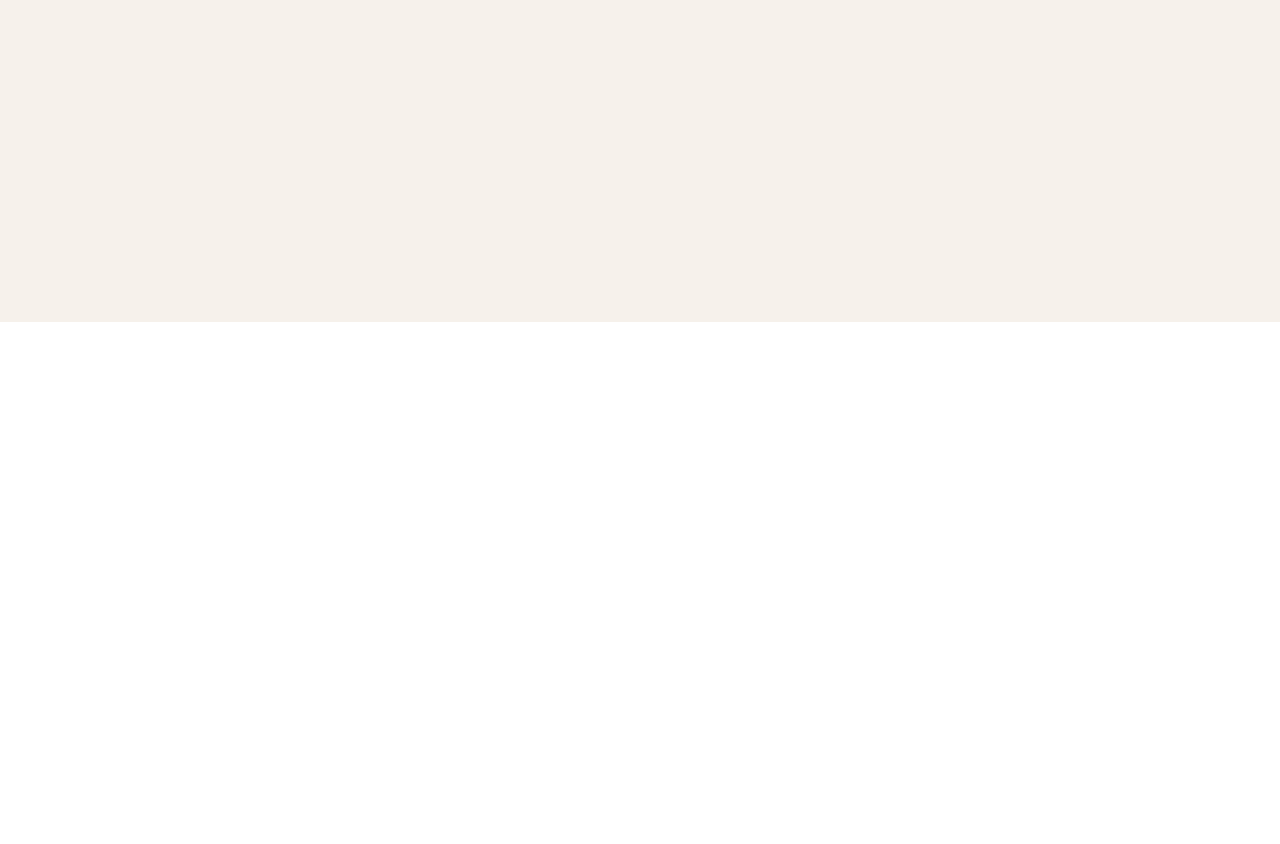
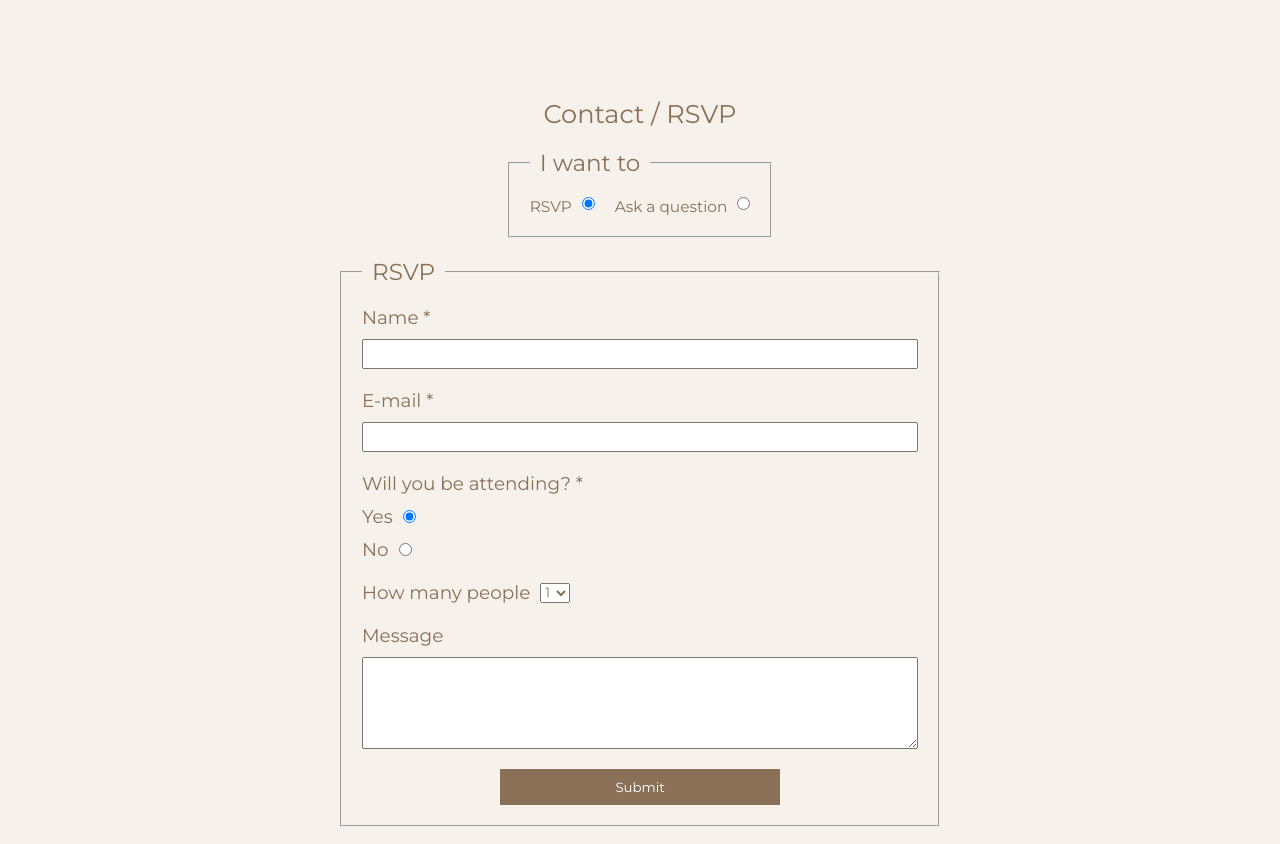
Before and after one commit to VidarRehn/wedding, a React (Create React App) app: page / in a window 1280 px wide. Shown: the part 4802-5646 px from the top of the page. Before the commit the page ends 5124 px from the top, so only its background shows below. Built offline with nearby package versions, Linux system fonts and the light colour scheme.

Commit message:
added rsvp form

```diff
--- a/src/App.js
+++ b/src/App.js
@@ -12,6 +12,7 @@ import Where from './components/Where'
 import OnTheDay from './components/OnTheDay'
 import Accomodation from './components/Accomodation'
 import Gallery from './components/Gallery'
+import Contact from './components/Contact'
 
 const Wrapper = styled.div`
   ${flex('column', 'center', 'center')};
@@ -70,6 +71,7 @@ function App() {
       <OnTheDay />
       <Accomodation />
       <Gallery />
+      <Contact />
 
       <ImageContainer className='flowers'>
         <img src={Flowers} />
--- /dev/null
+++ b/src/components/Contact.jsx
@@ -0,0 +1,87 @@
+//CSS
+import styled from 'styled-components'
+import { colors, flex, fonts } from '../styles/partials'
+//react hooks
+import { useState } from 'react'
+// components
+import RSVP from './RSVP'
+import Question from './Question'
+
+const Container = styled.section`
+    ${flex('column', 'flex-start', 'center')};
+    gap: 20px;
+    min-height: 100vh;
+    width: 100%;
+    padding: 20px;
+`
+const Title = styled.h2`
+    font-weight: 400;
+    font-size: ${fonts.heading};
+    margin-top: 80px;
+    color: ${colors.secondary};
+`
+const ChooseType = styled.fieldset`
+    padding: 20px;
+
+    >div {
+        ${flex()};
+        gap: 20px;
+
+        >div {
+            ${flex()};
+            gap: 10px;
+        }
+    }
+
+    legend {
+        font-size: ${fonts.subhheading};
+        padding: 0px 10px;
+    }
+
+    label {
+        font-size: ${fonts.paragraph};
+    }
+`
+const ContactFieldset = styled.fieldset`
+    padding: 20px;
+    width: clamp(300px, 100%, 600px);
+
+    legend {
+        font-size: ${fonts.subhheading};
+        padding: 0px 10px;
+    }
+
+    label {
+        font-size: ${fonts.paragraph};
+    }
+`
+
+const Contact = () => {
+
+    const [typeOfForm, setTypeOfForm] = useState('RSVP')
+
+    return (
+        <Container id='contact'>
+            <Title>Contact / RSVP</Title>
+            <ChooseType>
+                <legend>I want to</legend>
+                <div>
+                    <div>
+                        <label htmlFor="rsvp">RSVP</label>
+                        <input type="radio" name="type" id="rsvp" defaultChecked />
+                    </div>
+                    <div>
+                        <label htmlFor="question">Ask a question</label>
+                        <input type="radio" name="type" id="question" />
+                    </div>
+                </div>
+            </ChooseType>
+            <ContactFieldset>
+                <legend>{typeOfForm}</legend>
+                {typeOfForm === 'RSVP' ? <RSVP /> : <Question />}
+            </ContactFieldset>
+        </Container>
+    )
+}
+
+export default Contact
--- /dev/null
+++ b/src/components/Question.jsx
@@ -0,0 +1,9 @@
+
+const Question = () => {
+
+    return (
+<>Question</>
+    )
+}
+
+export default Question
--- /dev/null
+++ b/src/components/RSVP.jsx
@@ -0,0 +1,100 @@
+//CSS
+import styled, { css } from 'styled-components'
+import { colors, flex, fonts } from '../styles/partials'
+// react hooks
+import { useState } from 'react'
+
+const Form = styled.form`
+    width: 100%;
+    font-size: ${fonts.paragraph};
+    ${flex('column')};
+    gap: 20px;
+`
+const InputAndLabel = styled.div`
+    width: 100%;
+    gap: 10px;
+
+    input[type='text'],input[type='email'], textarea {
+        width: 100%;
+    }
+
+    input, textarea {
+        padding: 5px;
+    }
+
+    ${props => props.row && css`
+        ${flex('row', 'flex-start', 'center')}
+    `}
+    ${props => props.column && css`
+        ${flex('column')}
+    `}
+`
+const SubmitButton = styled.button`
+    align-self: center;
+    width: 280px;
+    padding: 10px;
+    background-color: ${colors.secondary};
+    color: white;
+    border: none;
+`
+
+const RSVP = () => {
+
+    const [attending, setAttending] = useState('yes')
+    const [twoPeople, setTwoPeople] = useState(false)
+
+    const handleAttendance = (e) => {
+        setAttending(e.target.value)
+    }
+
+    const handlePersons = (e) => {
+        setTwoPeople(!twoPeople)
+    }
+
+    return (
+        <Form>
+            <InputAndLabel column>
+                <label htmlFor="">Name *</label>
+                <input type="text" name="" id="" />
+            </InputAndLabel>
+            <InputAndLabel column>
+                <label htmlFor="">E-mail *</label>
+                <input type="email" name="" id="" />
+            </InputAndLabel>
+            <InputAndLabel column>
+                <label>Will you be attending? *</label>
+                <InputAndLabel row>
+                    <label htmlFor="attending">Yes</label>
+                    <input onChange={(e) => handleAttendance(e)} type="radio" name="attending" id="attending" defaultChecked defaultValue={'yes'} />
+                </InputAndLabel>
+                <InputAndLabel row>
+                    <label htmlFor="not-attending">No</label>
+                    <input onChange={(e) => handleAttendance(e)} type="radio" name="attending" id="not-attending" defaultValue={'no'} />
+                </InputAndLabel>
+            </InputAndLabel>
+            {attending === 'yes' && (
+                <InputAndLabel row>
+                    <label htmlFor="how-many">How many people</label>
+                    <select onChange={(e) => handlePersons(e)} name="how-many" id="how-many" defaultValue={1}>
+                        <option value={1}>1</option>
+                        <option value={2}>2</option>
+                    </select>
+                </InputAndLabel>
+            )}
+            {twoPeople && (
+                <InputAndLabel column>
+                    <label htmlFor="">Name second person *</label>
+                    <input type="text" name="" id="" />
+                </InputAndLabel>
+            )}
+            <InputAndLabel column>
+                <label htmlFor="">Message</label>
+                <textarea name="" id="" cols="30" rows="5"></textarea>
+            </InputAndLabel>
+
+            <SubmitButton>Submit</SubmitButton>
+        </Form>
+    )
+}
+
+export default RSVP
```
